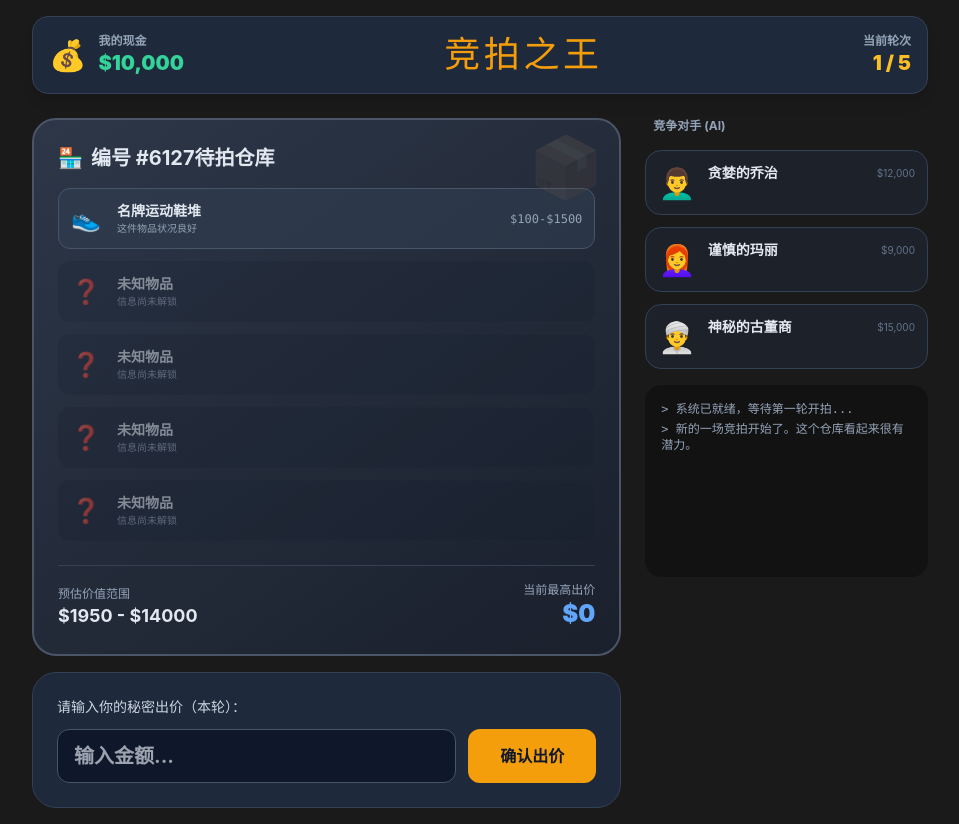
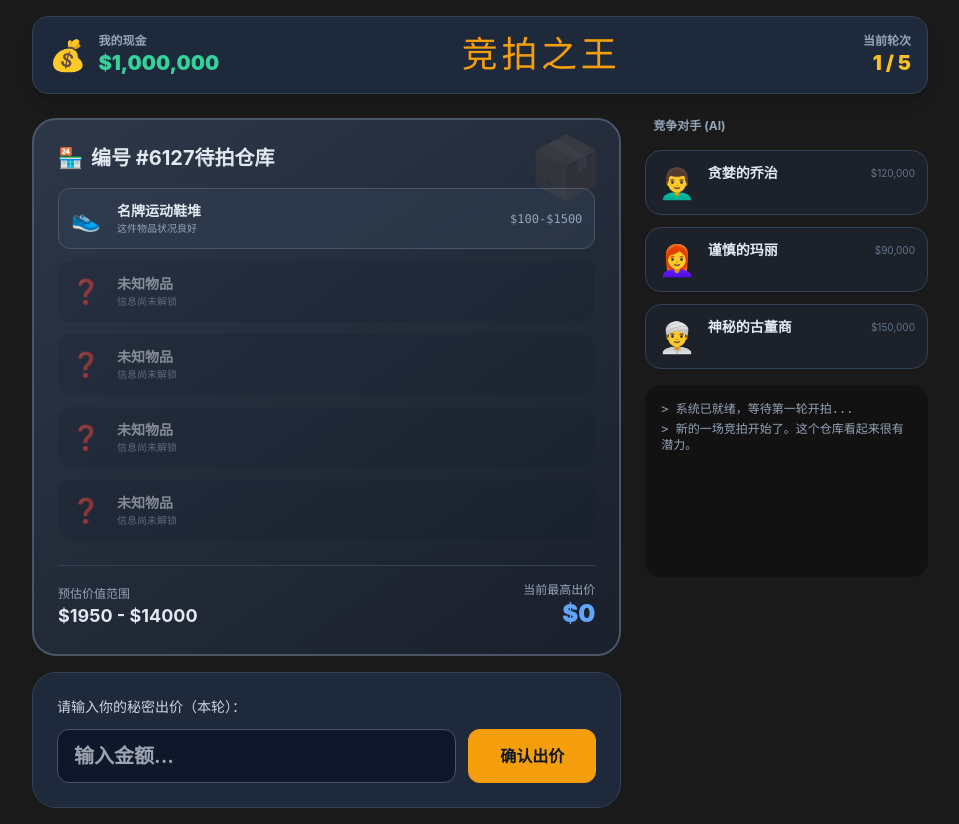
Before and after one commit to Hailooloo/BidKing, a plain HTML site: page index.html in a window 1280 px wide. Shown: the whole page, without its empty margins (160-1119 px from the left). Drawn offline with nearby package versions, Linux system fonts and the light colour scheme; a web font is replaced by a local one.

Commit message:
Update index.html

```diff
--- a/index.html
+++ b/index.html
@@ -64,7 +64,7 @@
             <div class="text-3xl">💰</div>
             <div>
                 <p class="text-xs text-slate-400 uppercase font-bold">我的现金</p>
-                <p id="player-money" class="text-xl font-black text-emerald-400">$10,000</p>
+                <p id="player-money" class="text-xl font-black text-emerald-400">$1,000,000</p>
             </div>
         </div>
         <h1 class="game-font text-2xl md:text-4xl text-amber-500 tracking-widest">竞拍之王</h1>
@@ -165,7 +165,7 @@
         ];
 
         let gameState = {
-            playerMoney: 10000,
+            playerMoney: 1000000,
             currentRound: 1,
             maxRounds: 5,
             warehouseItems: [],
@@ -176,9 +176,9 @@
         };
 
         const opponents = [
-            { id: 'ai1', name: '贪婪的乔治', risk: 1.2, avatar: '👨‍🦱', money: 12000 },
-            { id: 'ai2', name: '谨慎的玛丽', risk: 0.8, avatar: '👩‍🦰', money: 9000 },
-            { id: 'ai3', name: '神秘的古董商', risk: 1.5, avatar: '👳‍♂️', money: 15000 }
+            { id: 'ai1', name: '贪婪的乔治', risk: 1.2, avatar: '👨‍🦱', money: 120000 },
+            { id: 'ai2', name: '谨慎的玛丽', risk: 0.8, avatar: '👩‍🦰', money: 90000 },
+            { id: 'ai3', name: '神秘的古董商', risk: 1.5, avatar: '👳‍♂️', money: 150000 }
         ];
 
         function log(msg) {
```
